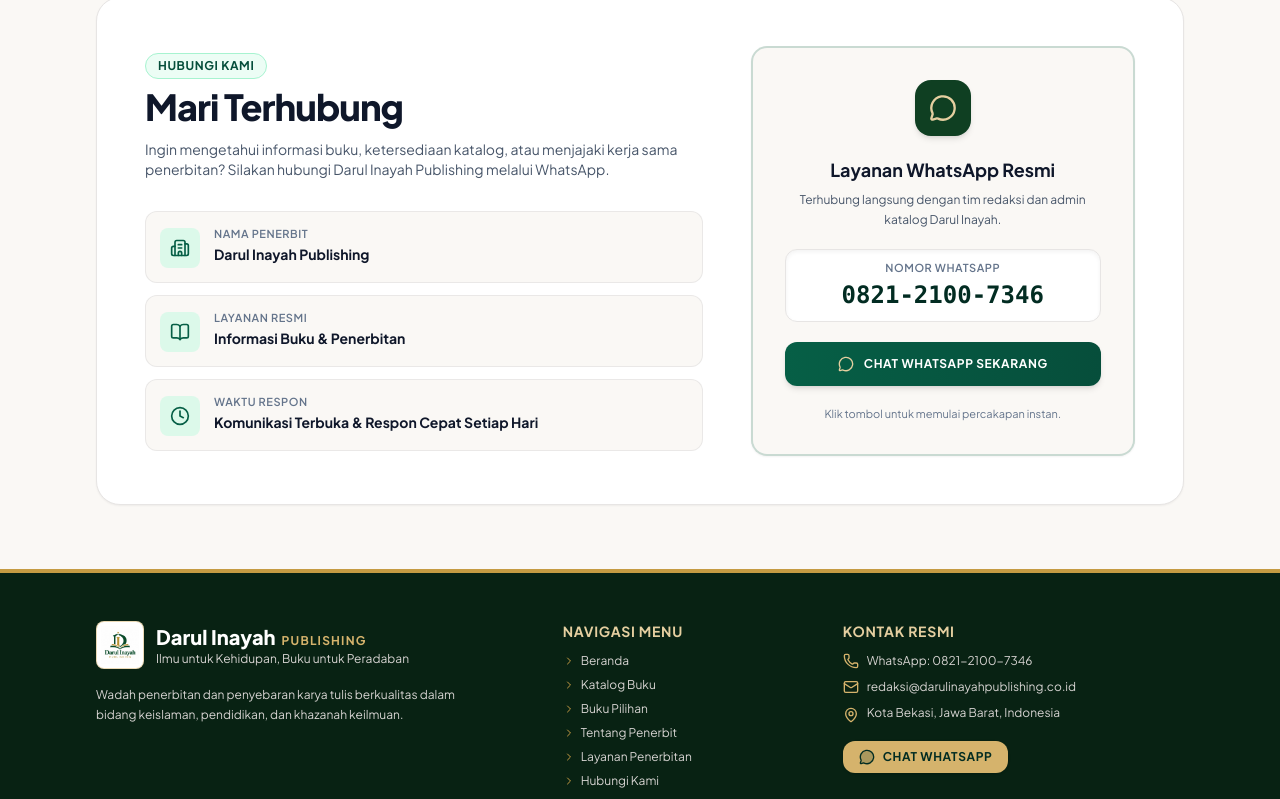
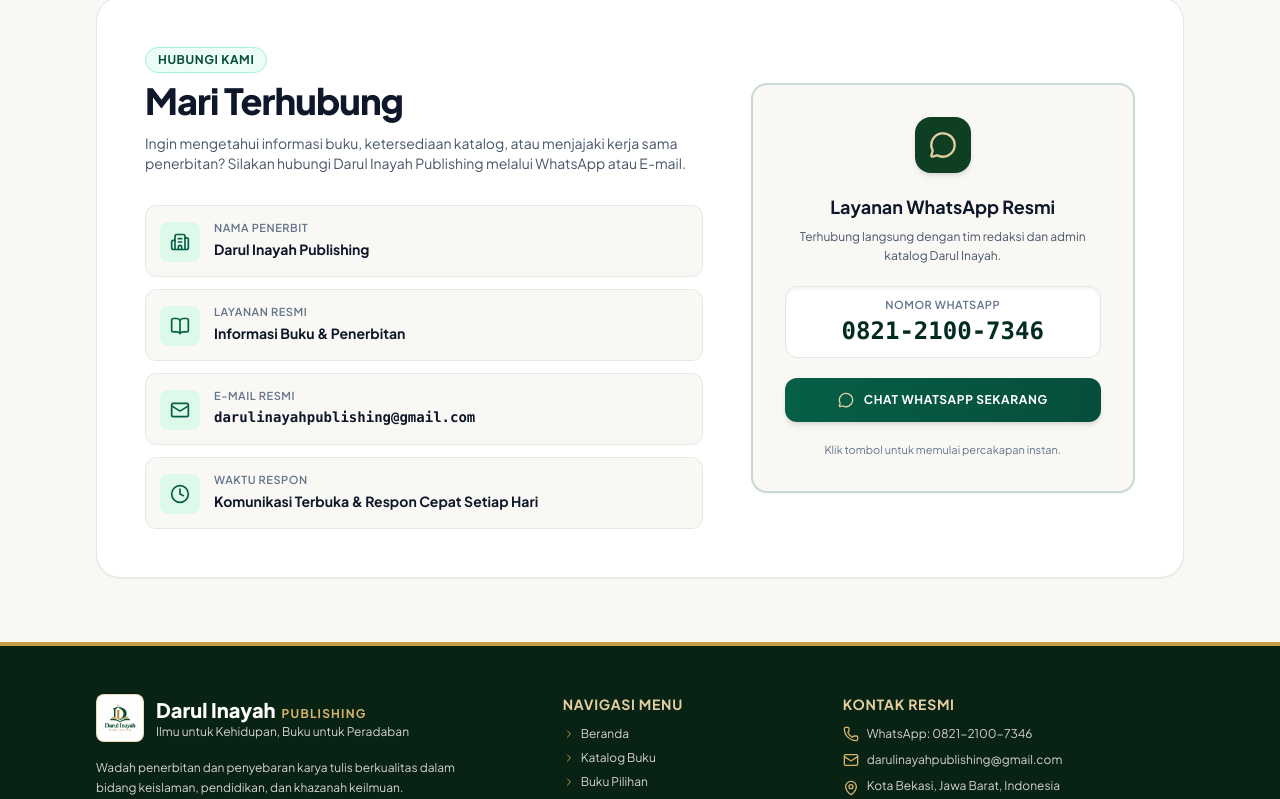
Before and after one commit to hsnfqh/Darul-Inayah, a React (Vite) app: page / in a window 1280 px wide. Shown: the part 3875-4674 px from the top of the page. Built offline with nearby package versions, Linux system fonts and the light colour scheme; a web font is replaced by a local one.

Commit message:
feat(contact): update official email to darulinayahpublishing@gmail.com across data, home, and footer

```diff
--- a/src/data/bookData.js
+++ b/src/data/bookData.js
@@ -147,10 +147,11 @@ export const publisherInfo = {
   contactSection: {
     badge: "Hubungi Kami",
     title: "Mari Terhubung",
-    description: "Ingin mengetahui informasi buku, ketersediaan katalog, atau menjajaki kerja sama penerbitan? Silakan hubungi Darul Inayah Publishing melalui WhatsApp.",
+    description: "Ingin mengetahui informasi buku, ketersediaan katalog, atau menjajaki kerja sama penerbitan? Silakan hubungi Darul Inayah Publishing melalui WhatsApp atau E-mail.",
     publisherName: "Darul Inayah Publishing",
     whatsappDisplay: "0821-2100-7346",
     whatsappNumber: "6282121007346",
+    email: "darulinayahpublishing@gmail.com",
     serviceType: "Informasi Buku & Penerbitan"
   },
 
@@ -158,7 +159,7 @@ export const publisherInfo = {
   brandColor: "#0F5132",
   accentColor: "#C5A059",
   address: "Kota Bekasi, Jawa Barat, Indonesia",
-  email: "redaksi@darulinayahpublishing.co.id",
+  email: "darulinayahpublishing@gmail.com",
   phone: "0821-2100-7346",
   whatsapp: "0821-2100-7346"
 };
--- a/src/pages/HomePage.jsx
+++ b/src/pages/HomePage.jsx
@@ -564,6 +564,21 @@ export default function HomePage({ onScrollTo }) {
 
                 <div className="flex items-start gap-3.5 p-3.5 rounded-xl bg-[#FAF8F5] border border-stone-200/80">
                   <div className="w-10 h-10 rounded-lg bg-emerald-100/70 text-emerald-800 flex items-center justify-center flex-shrink-0 mt-0.5">
+                    <Mail className="w-5 h-5 text-emerald-800" />
+                  </div>
+                  <div>
+                    <span className="text-[11px] font-semibold uppercase tracking-wider text-slate-500 block">E-mail Resmi</span>
+                    <a
+                      href={`mailto:${publisherInfo.email}`}
+                      className="text-sm font-bold text-slate-900 hover:text-emerald-800 transition-colors block pt-0.5 font-mono"
+                    >
+                      {publisherInfo.email}
+                    </a>
+                  </div>
+                </div>
+
+                <div className="flex items-start gap-3.5 p-3.5 rounded-xl bg-[#FAF8F5] border border-stone-200/80">
+                  <div className="w-10 h-10 rounded-lg bg-emerald-100/70 text-emerald-800 flex items-center justify-center flex-shrink-0 mt-0.5">
                     <Clock className="w-5 h-5 text-emerald-800" />
                   </div>
                   <div>
```
